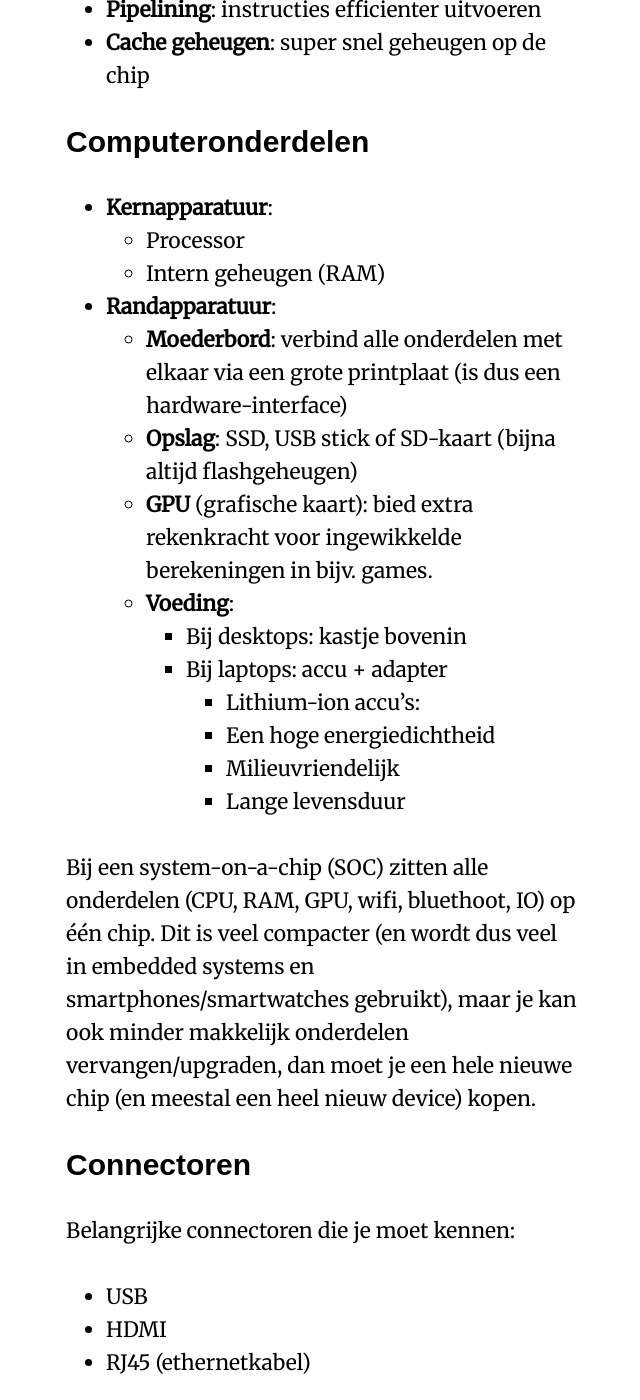
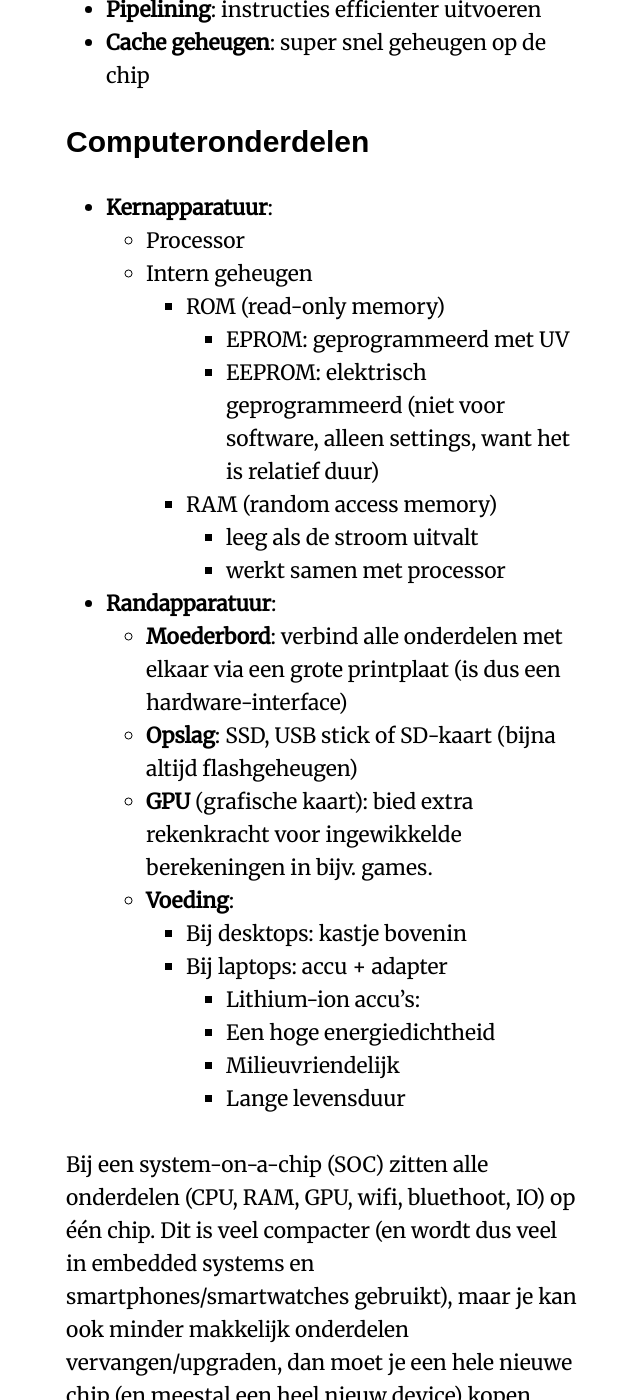
Before and after one commit to RobinBoers/school.geheimesite.nl, a Jekyll site: the page built from 4VWO/TW2/Informatica.md, in a window 1280 px wide and 1400 px high, scrolled down 4363 px. Shown: the whole window, without its empty margins (318-958 px from the left). Built offline with Jekyll 4.4.1, drawn with Linux system fonts in a browser that asks for light colours; some web fonts are replaced; our own code applies the rules of GitHub Pages for plain Markdown files; some of the changed text lies outside the part shown.

Commit message:
Update informatca

```diff
--- a/4VWO/TW2/Informatica.md
+++ b/4VWO/TW2/Informatica.md
@@ -85,7 +85,14 @@ Manieren om een CPU sneller te maken:
 
 - **Kernapparatuur**:
 	- Processor
-	- Intern geheugen (RAM)
+	- Intern geheugen
+		- ROM (read-only memory)
+			- EPROM: geprogrammeerd met UV
+			- EEPROM: elektrisch geprogrammeerd
+			(niet voor software, alleen settings, want het is relatief duur)
+		- RAM (random access memory)
+			- leeg als de stroom uitvalt
+			- werkt samen met processor
 
 - **Randapparatuur**:
 	- **Moederbord**: verbind alle onderdelen met elkaar via een grote printplaat (is dus een hardware-interface)
@@ -103,7 +110,7 @@ Bij een system-on-a-chip (SOC) zitten alle onderdelen (CPU, RAM, GPU, wifi, blue
 
 ## Connectoren
 
-Belangrijke connectoren die je moet kennen:
+Connectoren zijn de bedraade verbindingen tussen apparaten. Belangrijke connectoren die je moet kennen:
 
 - USB
 - HDMI
```
